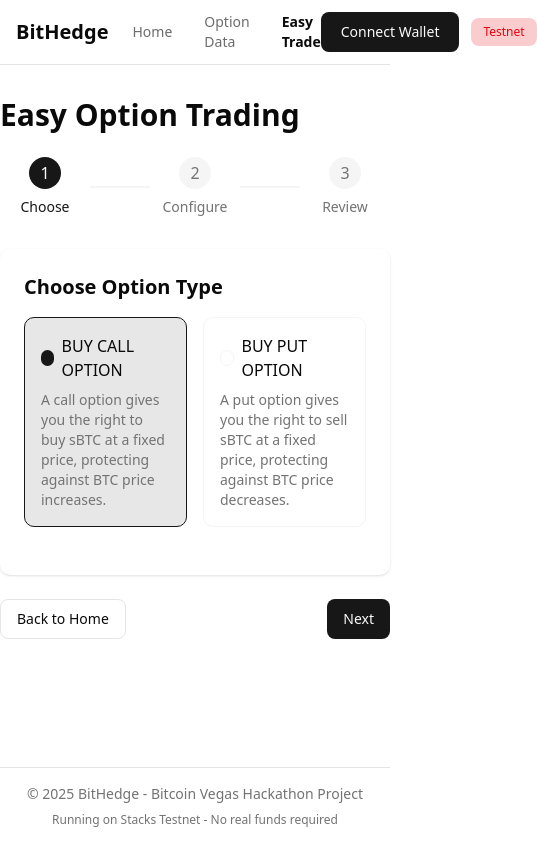
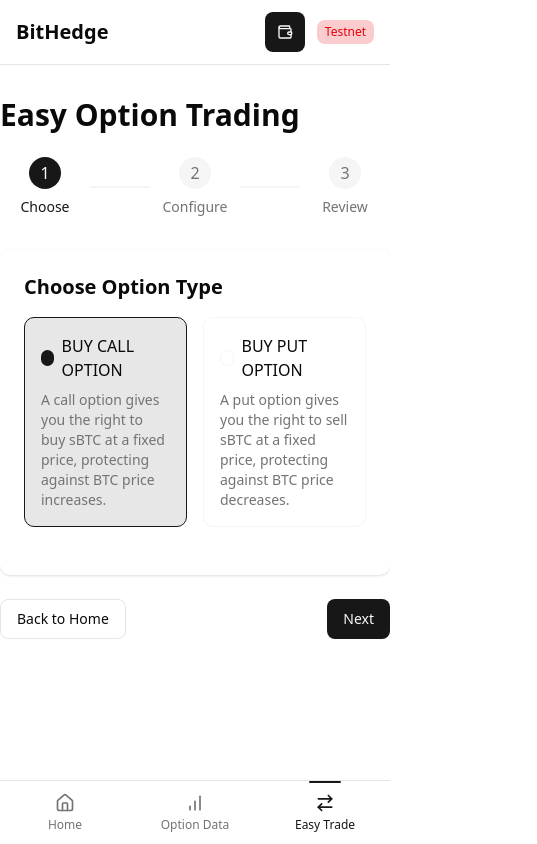
Before and after one commit to marshal363/The-btc-insurance-company, a Next.js app: page /easy-option in a window 390 px wide. Shown: the whole page, 537 px wide, since content can reach past the window. Built offline with nearby package versions, Linux system fonts and the light colour scheme.

Commit message:
ui ux home page iteration2

```diff
--- a/src/app/layout.tsx
+++ b/src/app/layout.tsx
@@ -1,14 +1,22 @@
-import type { Metadata } from "next";
+import type { Metadata, Viewport } from "next";
 import { Inter } from "next/font/google";
 import "./globals.css";
 import { HeaderSelector } from "@/components/shared/header-selector";
 import { Footer } from "@/components/shared/footer";
+import { BottomNav } from "@/components/shared/navigation/bottom-nav";
 
 const inter = Inter({ subsets: ["latin"], variable: "--font-sans" });
 
 export const metadata: Metadata = {
   title: "BitHedge - sBTC Options for Hedging Bitcoin Volatility",
   description: "Hedge Bitcoin volatility with sBTC options secured by Bitcoin's own security",
+};
+
+export const viewport: Viewport = {
+  width: "device-width",
+  initialScale: 1,
+  maximumScale: 1,
+  viewportFit: "cover",
 };
 
 export default function RootLayout({
@@ -22,8 +30,9 @@
       <body className={`${inter.variable} font-sans min-h-screen bg-background text-foreground antialiased`}>
         <div className="relative flex min-h-screen flex-col">
           <HeaderSelector />
-          <main className="flex-1">{children}</main>
-          <Footer />
+          <main className="flex-1 pb-20 md:pb-0">{children}</main>
+          <Footer className="hidden md:block" />
+          <BottomNav />
         </div>
       </body>
     </html>
--- a/src/components/shared/footer.tsx
+++ b/src/components/shared/footer.tsx
@@ -1,8 +1,14 @@
 "use client";
 
-export function Footer() {
+import { cn } from "@/lib/utils";
+
+interface FooterProps {
+  className?: string;
+}
+
+export function Footer({ className }: FooterProps) {
   return (
-    <footer className="border-t py-4 bg-background">
+    <footer className={cn("border-t py-4 bg-background", className)}>
       <div className="container flex flex-col md:flex-row justify-between items-center">
         <div className="text-sm text-muted-foreground">
           &copy; {new Date().getFullYear()} BitHedge - Bitcoin Vegas Hackathon Project
--- a/src/components/shared/navbar.tsx
+++ b/src/components/shared/navbar.tsx
@@ -4,6 +4,7 @@
 import { usePathname } from "next/navigation";
 import { cn } from "@/lib/utils";
 import { WalletAddress, useWalletStore } from "@/store/wallet-store";
+import { WalletIcon } from "lucide-react";
 
 const NavItems = [
   {
@@ -42,7 +43,8 @@
           </Link>
         </div>
 
-        <nav className="flex items-center space-x-8 text-sm font-medium">
+        {/* Navigation links - hidden on mobile */}
+        <nav className="hidden md:flex items-center space-x-8 text-sm font-medium">
           {NavItems.map((item) => (
             <Link
               key={item.href}
@@ -68,7 +70,7 @@
               </div>
               <button
                 onClick={() => disconnectWallet()}
-                className="text-xs text-muted-foreground hover:text-foreground"
+                className="hidden md:block text-xs text-muted-foreground hover:text-foreground"
               >
                 Disconnect
               </button>
@@ -79,14 +81,15 @@
               disabled={connecting}
               className={cn(
                 "inline-flex items-center justify-center whitespace-nowrap rounded-md text-sm font-medium ring-offset-background transition-colors focus-visible:outline-none focus-visible:ring-2 focus-visible:ring-ring focus-visible:ring-offset-2 disabled:pointer-events-none disabled:opacity-50",
-                "bg-primary text-primary-foreground hover:bg-primary/90 h-10 px-5 py-2",
+                "bg-primary text-primary-foreground hover:bg-primary/90 h-10 px-3 md:px-5 py-2",
                 connecting && "opacity-70 cursor-not-allowed"
               )}
             >
-              {connecting ? "Connecting..." : "Connect Wallet"}
+              <WalletIcon className="h-4 w-4 md:mr-2" />
+              <span className="hidden md:inline">{connecting ? "Connecting..." : "Connect Wallet"}</span>
             </button>
           )}
-          <div className="bg-destructive/20 text-destructive px-3 py-1.5 text-xs font-medium rounded-md">
+          <div className="bg-destructive/20 text-destructive px-2 md:px-3 py-1 md:py-1.5 text-xs font-medium rounded-md">
             Testnet
           </div>
         </div>
--- /dev/null
+++ b/src/components/shared/navigation/bottom-nav.tsx
@@ -0,0 +1,63 @@
+"use client";
+
+import Link from "next/link";
+import { usePathname } from "next/navigation";
+import { cn } from "@/lib/utils";
+import { HomeIcon, BarChartIcon, ArrowRightLeftIcon } from "lucide-react";
+
+const NavItems = [
+  {
+    name: "Home",
+    href: "/home",
+    icon: HomeIcon,
+  },
+  {
+    name: "Option Data",
+    href: "/option-data",
+    icon: BarChartIcon,
+  },
+  {
+    name: "Easy Trade",
+    href: "/easy-option",
+    icon: ArrowRightLeftIcon,
+  },
+];
+
+export function BottomNav() {
+  const pathname = usePathname();
+
+  // Don't show on landing page
+  if (pathname === "/") {
+    return null;
+  }
+
+  return (
+    <div className="md:hidden fixed bottom-0 left-0 z-50 w-full h-16 border-t bg-background/95 backdrop-blur supports-[backdrop-filter]:bg-background/60 pb-safe">
+      <div className="grid h-full grid-cols-3">
+        {NavItems.map((item) => {
+          const isActive = pathname === item.href;
+          return (
+            <Link
+              key={item.href}
+              href={item.href}
+              className={cn(
+                "flex flex-col items-center justify-center gap-1 relative transition-colors duration-200",
+                isActive
+                  ? "text-primary"
+                  : "text-muted-foreground hover:text-foreground"
+              )}
+            >
+              <item.icon className={cn("h-5 w-5 transition-all", isActive && "text-primary")} />
+              <span className="text-xs font-medium">{item.name}</span>
+
+              {/* Active indicator */}
+              {isActive && (
+                <span className="absolute -top-[0.5px] left-1/2 -translate-x-1/2 w-8 h-[2.5px] bg-primary rounded-full" />
+              )}
+            </Link>
+          );
+        })}
+      </div>
+    </div>
+  );
+}
--- a/tailwind.config.ts
+++ b/tailwind.config.ts
@@ -1,6 +1,8 @@
 import type { Config } from "tailwindcss";
 import defaultTheme from "tailwindcss/defaultTheme";
 import plugin from "tailwindcss/plugin";
+// Import tailwindcss-animate
+import tailwindcssAnimate from "tailwindcss-animate";
 
 const config: Config = {
   content: [
@@ -84,8 +86,7 @@
     },
   },
   plugins: [
-    // @ts-ignore
-    require("tailwindcss-animate"),
+    tailwindcssAnimate,
     plugin(({ addUtilities }) => {
       addUtilities({
         ".text-balance": {
@@ -93,6 +94,30 @@
         },
       });
     }),
+    plugin(({ addUtilities }) => {
+      addUtilities({
+        ".pt-safe": {
+          paddingTop: "env(safe-area-inset-top)",
+        },
+        ".pr-safe": {
+          paddingRight: "env(safe-area-inset-right)",
+        },
+        ".pb-safe": {
+          paddingBottom: "env(safe-area-inset-bottom)",
+        },
+        ".pl-safe": {
+          paddingLeft: "env(safe-area-inset-left)",
+        },
+        ".px-safe": {
+          paddingLeft: "env(safe-area-inset-left)",
+          paddingRight: "env(safe-area-inset-right)",
+        },
+        ".py-safe": {
+          paddingTop: "env(safe-area-inset-top)",
+          paddingBottom: "env(safe-area-inset-bottom)",
+        },
+      });
+    }),
   ],
 };
 
```
